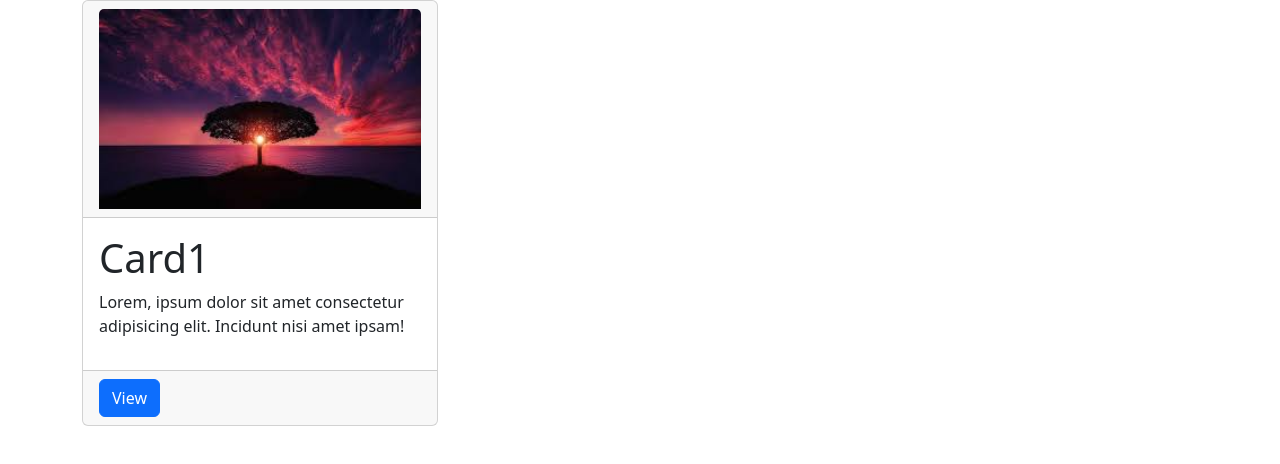
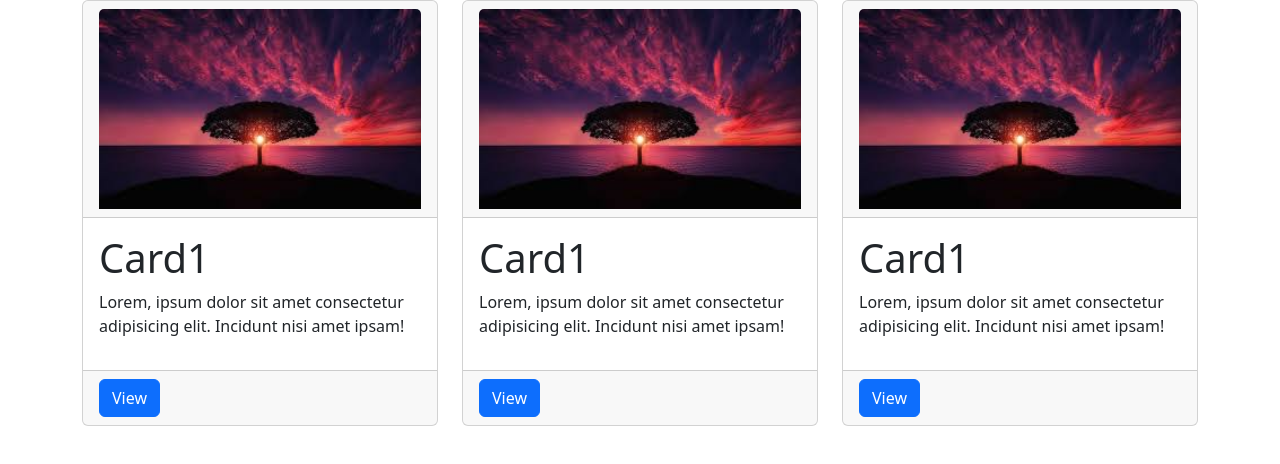
Before and after one commit to SeelroHasnain/Card, a plain HTML site: page index.html in a window 1280 px wide. Drawn offline with Linux system fonts and the light colour scheme.

Commit message:
added multiple cards

```diff
--- a/index.html
+++ b/index.html
@@ -22,6 +22,43 @@
                         <button class="btn btn-primary">View</button>
                     </div>
                 </div>
+
+
+            </div>
+
+            <div class="col-md-4">
+                <div class="card">
+                    <div class="card-header">
+                        <img src="image.png" alt="" class="card-img-top">
+                    </div>
+                    <div class="card-body">
+                        <h1>Card1</h1>
+                        <p>Lorem, ipsum dolor sit amet consectetur adipisicing elit. Incidunt nisi amet ipsam!</p>
+                    </div>
+                    <div class="card-footer">
+                        <button class="btn btn-primary">View</button>
+                    </div>
+                </div>
+
+
+            </div>
+
+
+            <div class="col-md-4">
+                <div class="card">
+                    <div class="card-header">
+                        <img src="image.png" alt="" class="card-img-top">
+                    </div>
+                    <div class="card-body">
+                        <h1>Card1</h1>
+                        <p>Lorem, ipsum dolor sit amet consectetur adipisicing elit. Incidunt nisi amet ipsam!</p>
+                    </div>
+                    <div class="card-footer">
+                        <button class="btn btn-primary">View</button>
+                    </div>
+                </div>
+
+
             </div>
         </div>
     </div>
```
